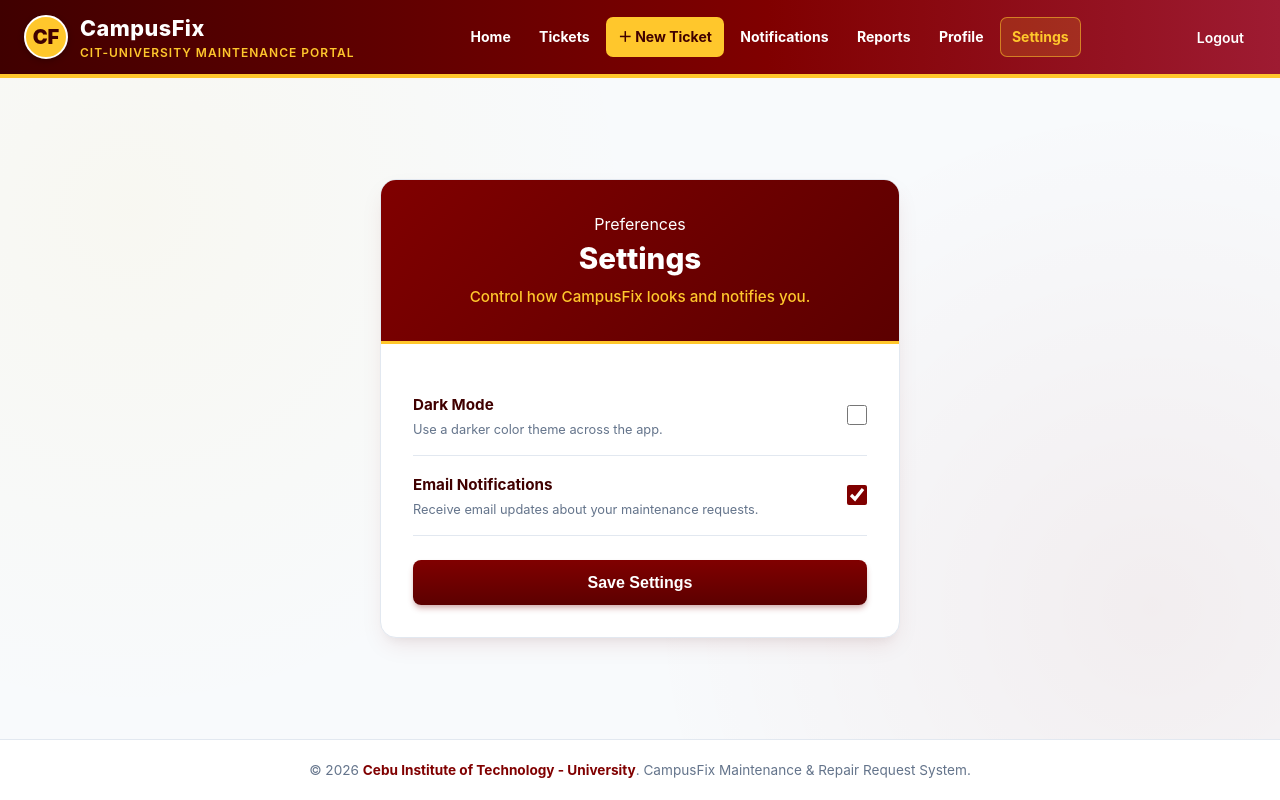
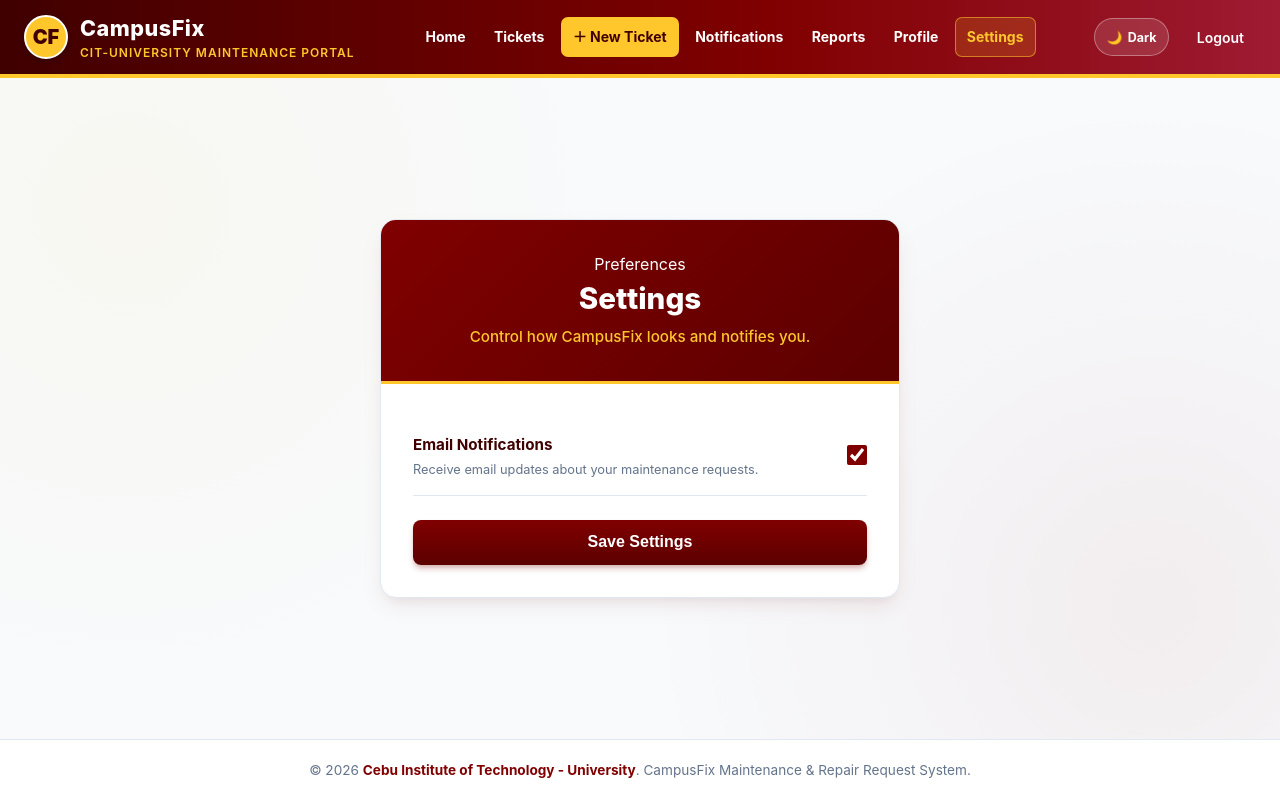
Before and after one commit to Houndzkie/CampusFix-IM2, a Django app: page /settings/ in a window 1280 px wide. Run offline with Django 5.2, Linux system fonts and the light colour scheme; the visitor is signed in with stand-in values (Sample User, id 1); data comes from the database, SQL or seed files in the repository.

Commit message:
fix(ui): sync profile names and add global theme toggle
Initialize profile names from registration, prefer account names as profile fallbacks, and move the theme switch into the shared header while removing it from Settings.

Co-authored-by: Copilot <223556219+Copilot@users.noreply.github.com>

```diff
--- a/apps/profile/views.py
+++ b/apps/profile/views.py
@@ -12,6 +12,9 @@ from .models import Profile
 def profile_view(request):
     """Profile feature: view and update the logged-in user's profile info."""
     profile, _ = Profile.objects.get_or_create(user=request.user)
+    if not profile.full_name:
+        profile.full_name = request.user.full_name
+        profile.save(update_fields=["full_name"])
     account_profile, _ = UserProfile.objects.get_or_create(user=request.user)
 
     if request.method == "POST":
@@ -58,6 +61,9 @@ def public_profile_view(request, user_id):
     User = get_user_model()
     account = get_object_or_404(User, pk=user_id)
     profile, _ = Profile.objects.get_or_create(user=account)
+    if not profile.full_name:
+        profile.full_name = account.full_name
+        profile.save(update_fields=["full_name"])
     account_profile, _ = UserProfile.objects.get_or_create(user=account)
 
     context = {
--- a/apps/register/tests.py
+++ b/apps/register/tests.py
@@ -1,6 +1,7 @@
 from django.contrib.auth import get_user_model
 from django.test import TestCase
 from django.urls import reverse
+from apps.profile.models import Profile
 
 
 class RegistrationLoginFlowTests(TestCase):
@@ -33,6 +34,8 @@ class RegistrationLoginFlowTests(TestCase):
 
         self.assertRedirects(response, reverse("login:login"))
         user = get_user_model().objects.get(school_id="flow-student-1")
+        profile = Profile.objects.get(user=user)
+        self.assertEqual(profile.full_name, "CampusFix Test Student")
 
         response = self.client.post(reverse("login:login"), {
             "school_id": user.school_id,
--- a/apps/register/views.py
+++ b/apps/register/views.py
@@ -50,9 +50,14 @@ def register_view(request):
             )
             # Auto-create a UserProfile for the new user
             from apps.home.models import UserProfile
+            from apps.profile.models import Profile
             UserProfile.objects.update_or_create(
                 user=user,
                 defaults={"contact_number": contact_number},
+            )
+            Profile.objects.update_or_create(
+                user=user,
+                defaults={"full_name": full_name},
             )
 
             messages.success(
--- a/apps/user_settings/views.py
+++ b/apps/user_settings/views.py
@@ -11,7 +11,6 @@ def settings_view(request):
     settings_obj, _ = UserSettings.objects.get_or_create(user=request.user)
 
     if request.method == "POST":
-        settings_obj.dark_mode = request.POST.get("dark_mode") == "on"
         settings_obj.email_notifications = request.POST.get("email_notifications") == "on"
         settings_obj.save()
         messages.success(request, "Settings updated successfully.")
--- a/static/css/common/base.css
+++ b/static/css/common/base.css
@@ -206,6 +206,31 @@ body
 .citu-nav-right a:hover
 {
     background-color: rgba(255, 255, 255, 0.15);
+}
+
+.theme-toggle
+{
+    min-height: 38px;
+    display: inline-flex;
+    align-items: center;
+    gap: 0.35rem;
+    border: 1px solid rgba(255, 255, 255, 0.35);
+    border-radius: 999px;
+    padding: 0.42rem 0.7rem;
+    background: rgba(255, 255, 255, 0.12);
+    color: #ffffff;
+    font-family: var(--font-stack);
+    font-size: 0.78rem;
+    font-weight: 750;
+    cursor: pointer;
+}
+
+.theme-toggle:hover,
+.theme-toggle:focus-visible
+{
+    background: rgba(255, 255, 255, 0.22);
+    outline: 2px solid var(--citu-gold);
+    outline-offset: 2px;
 }
 
 /* ==========================================================================
--- a/templates/base.html
+++ b/templates/base.html
@@ -8,7 +8,7 @@
     <link rel="stylesheet" href="{% static 'css/common/base.css' %}">
     {% block extra_css %}{% endblock %}
 </head>
-<body class="{% if user.is_authenticated and user.settings.dark_mode %}dark-mode{% endif %}">
+<body>
     <header class="citu-navbar">
         <a href="{% url 'home:home' %}" class="citu-brand">
             <div class="citu-brand-emblem">CF</div>
@@ -32,6 +32,10 @@
         {% endif %}
         <div class="citu-nav-right">
             {% block nav_actions %}{% endblock %}
+            <button type="button" class="theme-toggle" id="themeToggle" aria-label="Switch to dark mode" title="Toggle light/dark mode">
+                <span class="theme-toggle-icon" aria-hidden="true">🌙</span>
+                <span class="theme-toggle-text">Dark</span>
+            </button>
             {% if user.is_authenticated %}
             <a href="{% url 'login:logout' %}" id="buttonLogout">Logout</a>
             {% endif %}
@@ -46,6 +50,33 @@
         <p>&copy; 2026 <span>Cebu Institute of Technology - University</span>. CampusFix Maintenance & Repair Request System.</p>
     </footer>
 
+    <script>
+    (() => {
+        const root = document.body;
+        const button = document.getElementById("themeToggle");
+        const icon = button?.querySelector(".theme-toggle-icon");
+        const text = button?.querySelector(".theme-toggle-text");
+        const saved = localStorage.getItem("campusfix-theme");
+        const theme = saved || "light";
+
+        const applyTheme = (nextTheme) => {
+            const dark = nextTheme === "dark";
+            root.classList.toggle("dark-mode", dark);
+            if (icon) icon.textContent = dark ? "☀️" : "🌙";
+            if (text) text.textContent = dark ? "Light" : "Dark";
+            if (button) {
+                button.setAttribute("aria-label", dark ? "Switch to light mode" : "Switch to dark mode");
+            }
+        };
+
+        applyTheme(theme);
+        button?.addEventListener("click", () => {
+            const nextTheme = root.classList.contains("dark-mode") ? "light" : "dark";
+            localStorage.setItem("campusfix-theme", nextTheme);
+            applyTheme(nextTheme);
+        });
+    })();
+    </script>
     {% block extra_js %}{% endblock %}
 </body>
 </html>
--- a/templates/profile/profile.html
+++ b/templates/profile/profile.html
@@ -53,7 +53,7 @@
 
             <div class="form-group">
                 <label for="full_name">Full Name</label>
-                <input type="text" id="full_name" name="full_name" value="{{ profile.full_name }}" placeholder="e.g., Juan Dela Cruz">
+                <input type="text" id="full_name" name="full_name" value="{{ profile.full_name|default:request.user.full_name }}" placeholder="e.g., Juan Dela Cruz">
             </div>
 
             <div class="form-group">
--- a/templates/user_settings/settings.html
+++ b/templates/user_settings/settings.html
@@ -27,14 +27,6 @@
 
             <div class="settings-toggle-row">
                 <div>
-                    <label for="dark_mode">Dark Mode</label>
-                    <p class="settings-toggle-desc">Use a darker color theme across the app.</p>
-                </div>
-                <input type="checkbox" id="dark_mode" name="dark_mode" {% if settings_obj.dark_mode %}checked{% endif %}>
-            </div>
-
-            <div class="settings-toggle-row">
-                <div>
                     <label for="email_notifications">Email Notifications</label>
                     <p class="settings-toggle-desc">Receive email updates about your maintenance requests.</p>
                 </div>
```
Also changed, not shown: apps/user_settings/tests.py (+27 -1 lines).
